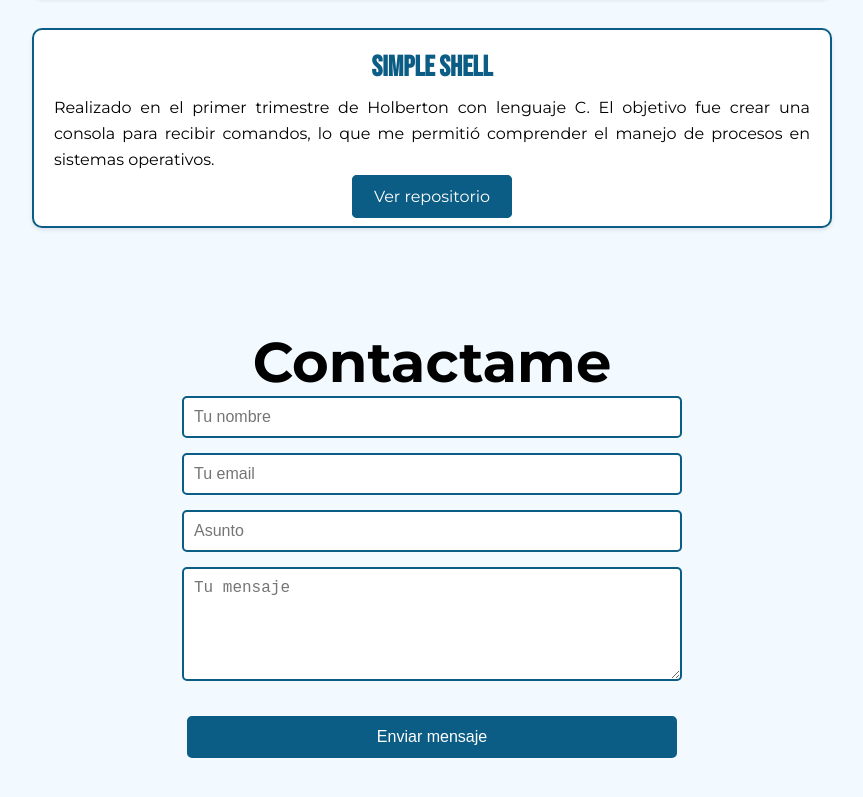
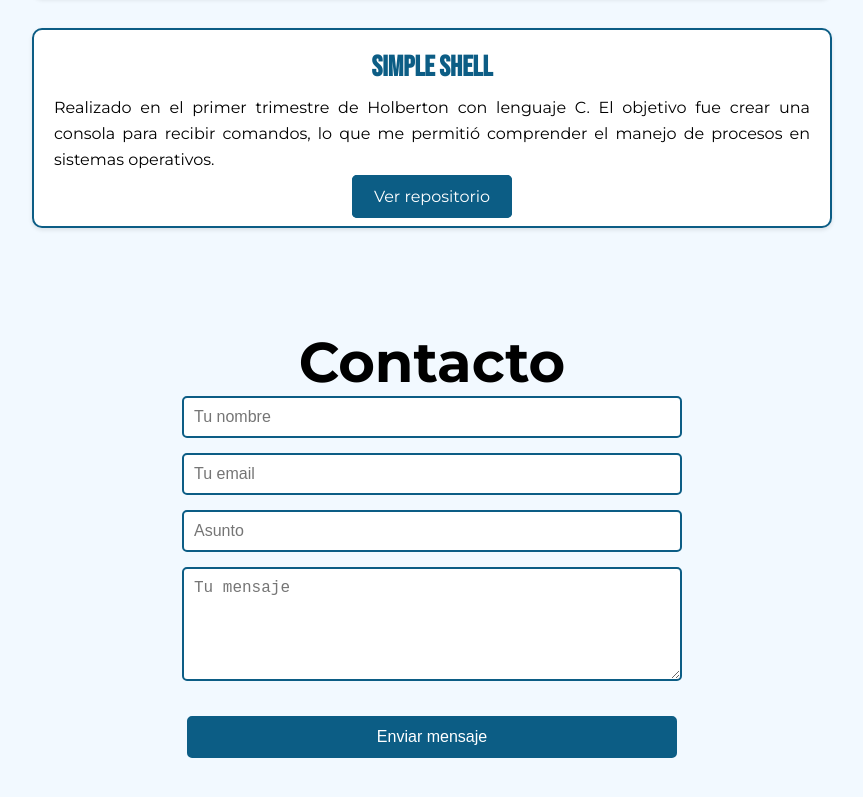
Before and after one commit to Mauriciourrozz/my_personal_portfolio, a React (Create React App) app: page / in a window 1280 px wide. Shown: the part 2298-3095 px from the top of the page, without its empty margins (208-1071 px from the left). Built offline with nearby package versions, Linux system fonts and the light colour scheme.

Commit message:
Portfolio

```diff
--- a/src/App.js
+++ b/src/App.js
@@ -286,7 +286,7 @@ function App() {
 
       {/* Sección de Contacto */}
       <section id="contacto" className="section contacto" data-aos="fade-up">
-        <h2 className="section-title">Contactame</h2>
+        <h2 className="section-title">Contacto</h2>
         <form ref={form} className="contact-form" onSubmit={sendEmail}>
           <input type="text" name="user_name" placeholder="Tu nombre" required />
           <input type="email" name="user_email" placeholder="Tu email" required />
```
